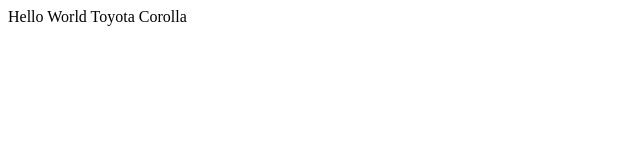
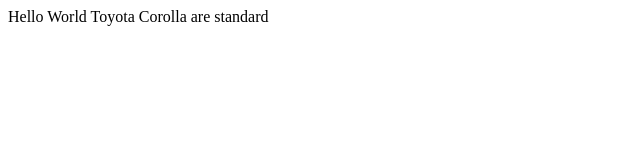
Before and after one commit to ethanwhite11/web-dev-2026, a plain HTML site: page index.html in a window 1280 px wide. Shown: the full height of the page, 0-640 px from the left. Drawn offline with Linux system fonts and the light colour scheme.

Commit message:
Commit 3

```diff
--- a/index.html
+++ b/index.html
@@ -5,6 +5,6 @@
     <body>
         Hello World
 
-        Toyota Corolla
+        Toyota Corolla are standard
     </body>
 </html>
```
